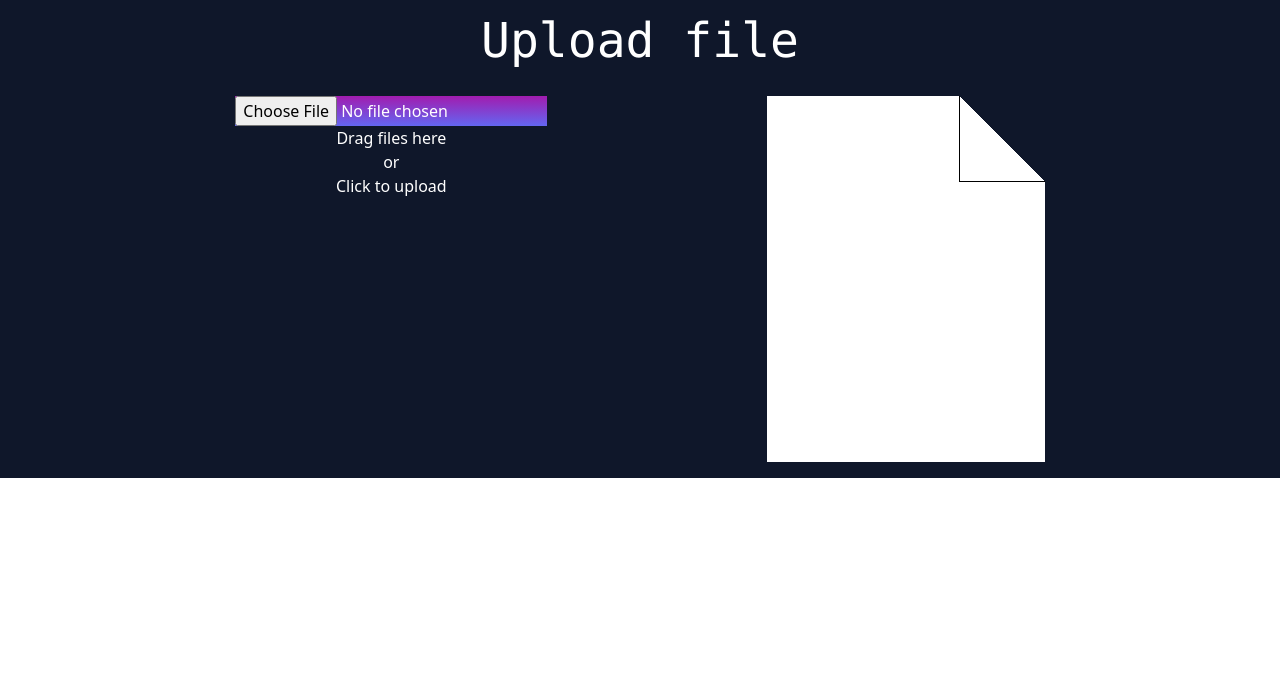
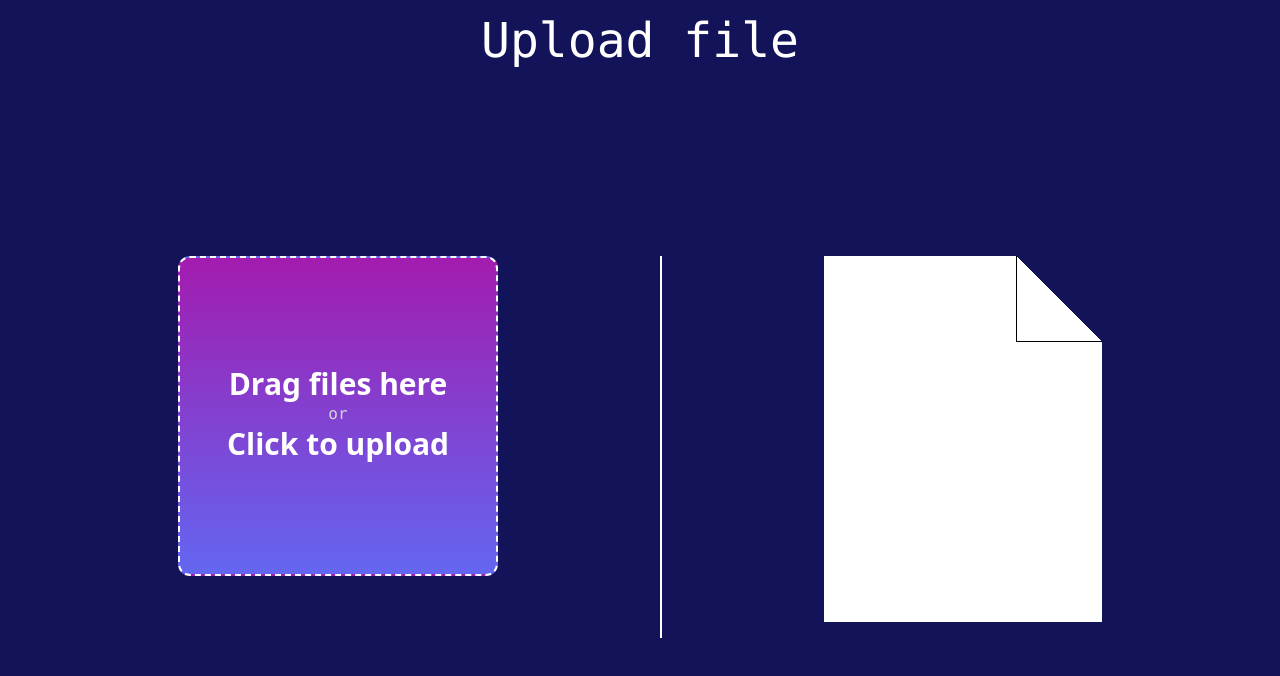
Before and after one commit to adamkumlin/twitch-log-analyser, a React (Vite) app in the folder twitch-log-analyser/: page / in a window 1280 px wide. Shown: the top 676 px of the page. Built offline with nearby package versions, Linux system fonts and the light colour scheme.

Commit message:
style upload button

```diff
--- a/twitch-log-analyser/src/App.tsx
+++ b/twitch-log-analyser/src/App.tsx
@@ -7,7 +7,7 @@ const App: React.FC = () => {
   const [logFileText, setLogFileText] = useState<string>("");
 
   return (
-    <div className="App text-center bg-slate-900 text-white p-4">
+    <div className="App text-center text-white p-4 overflow-x-hidden min-h-full">
       <h1 className="font-mono text-5xl">Upload file</h1>
       <UploadSection
         logFile={logFile}
--- a/twitch-log-analyser/src/components/UploadSection.tsx
+++ b/twitch-log-analyser/src/components/UploadSection.tsx
@@ -24,18 +24,20 @@ const UploadSection: React.FC<UploadSectionProps> = ({
   }
 
   return (
-    <div className="UploadSection flex flex-row justify-evenly mt-8">
-      <div>
+    <div className="UploadSection flex flex-row justify-evenly mt-48">
+      <div className="bg-gradient-to-b from-fuchsia-700 to-indigo-500 border-2 border-white border-dashed rounded-xl h-80 w-80">
         <input
-          className="bg-gradient-to-b from-fuchsia-700 to-indigo-500"
+          className="opacity-0 w-full h-full"
           type="file"
           onInput={(e) => handleFileInput(e)}
         />
-          <h2>Drag files here</h2>
-          <h3>or</h3>
-          <h2>Click to upload</h2>
-
+        <div className="relative bottom-52 pointer-events-none">
+          <h2 className="font-bold text-3xl">Drag files here</h2>
+          <h3 className="font-normal text-gray-300 font-mono">or</h3>
+          <h2 className="font-bold text-3xl">Click to upload</h2>
+        </div>
       </div>
+      <li className="bg-white w-0.5 list-none" aria-hidden="true" role="presentation"></li>
       <UploadedFile logFile={logFile} />
     </div>
   );
--- a/twitch-log-analyser/src/components/UploadedFile.tsx
+++ b/twitch-log-analyser/src/components/UploadedFile.tsx
@@ -15,10 +15,14 @@ const UploadedFile: React.FC<UploadedFileProps> = ({ logFile }) => {
 
   return (
     <div className="UploadedFile">
-      <h2>{logFile ? logFile.name : null}</h2>
-      <p>{logFile ? uploadDateTime : null}</p>
-      <p>{logFile ? Math.round(logFile.size / 1000) + " KB" : null}</p>
-      <img src="/file-background.png" alt="" />
+      <img src="/file-background.png" alt="File icon" />
+      <div className="relative -top-64 text-black">
+        <h2 className="font-bold mb-4">{logFile ? logFile.name : null}</h2>
+        <p className="text-gray-700">{logFile ? uploadDateTime : null}</p>
+        <p className="text-gray-700">
+          {logFile ? Math.round(logFile.size / 1000) + " KB" : null}
+        </p>
+      </div>
     </div>
   );
 };
--- a/twitch-log-analyser/src/index.css
+++ b/twitch-log-analyser/src/index.css
@@ -1,3 +1,13 @@
 @tailwind base;
 @tailwind components;
 @tailwind utilities;
+
+* {
+    margin: 0;
+    padding: 0;
+    box-sizing: border-box;
+}
+html, body {
+    height: 100%;
+    background-color: rgb(18, 19, 88);
+}
```
